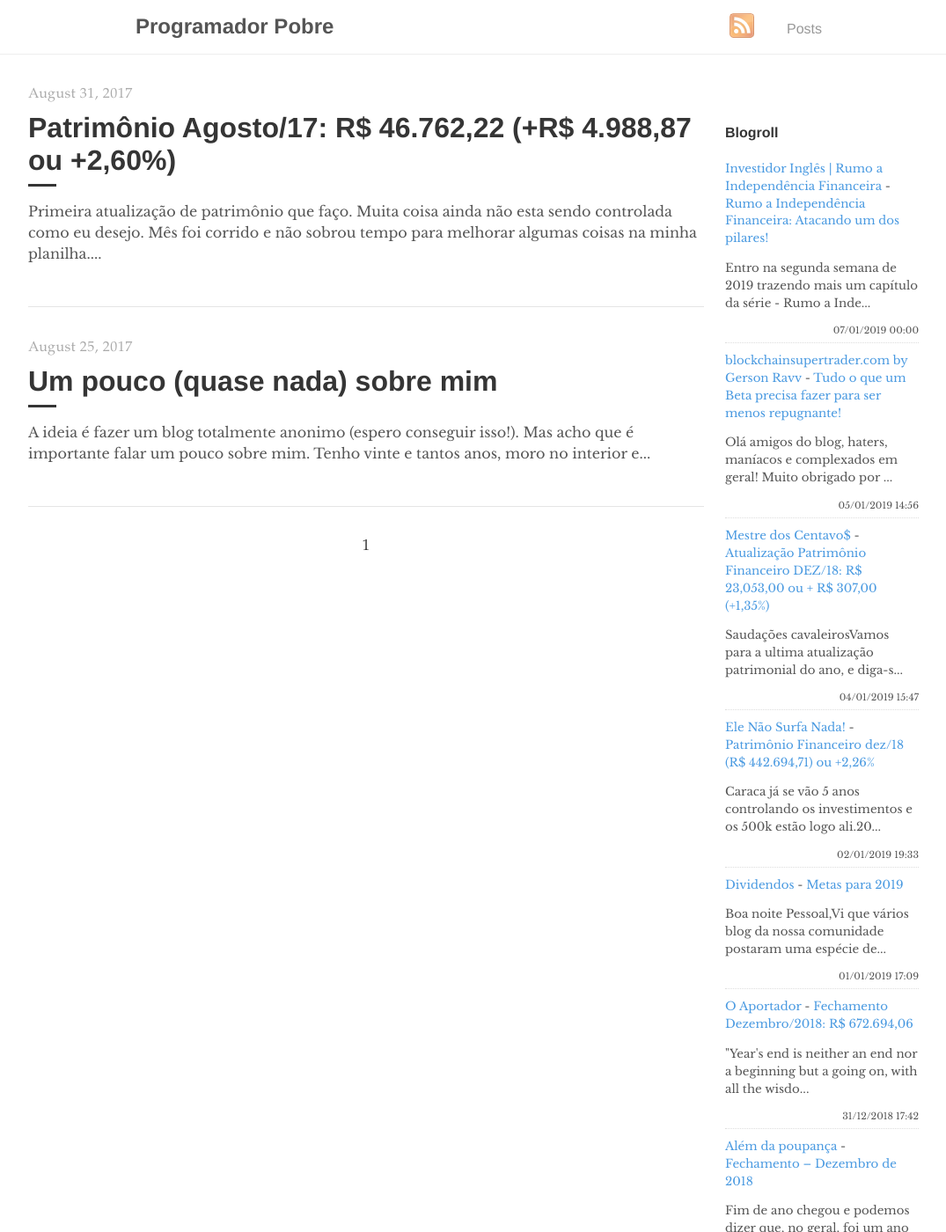
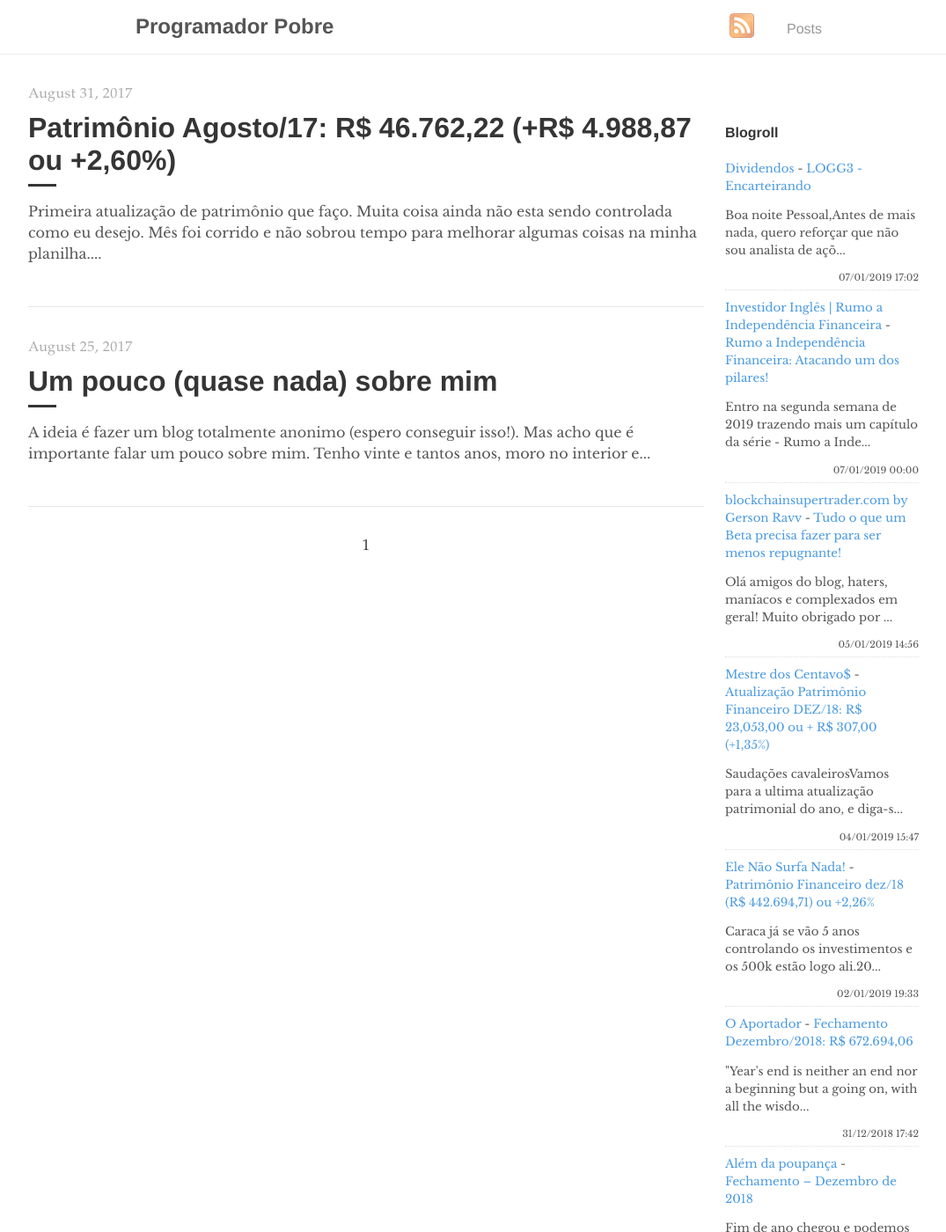
Before and after one commit to programadorpobre/programadorpobre.github.io, a Jekyll site: the page built from index.html, in a window 1280 px wide and 1400 px high. Shown: the whole window at 88% size, without its empty margins (96-1171 px from the left). Built offline with Jekyll 4.4.1, drawn with Linux system fonts in a browser that asks for light colours; the list of posts is cut into pages by our own code; comment, search, counter and statistics services are not loaded.

Commit message:
[ci skip] travis #521

```diff
--- a/_includes/feed-entries.html
+++ b/_includes/feed-entries.html
@@ -1,3 +1,8 @@
+<div class="feed-entry">
+    <a class="feed-entry-site-name" href="http://bonsdividendos.blogspot.com/">Dividendos</a> - <a class="feed-entry-title" href="http://bonsdividendos.blogspot.com/2019/01/logg3-encarteirando.html">LOGG3 - Encarteirando</a>
+    <p class="feed-entry-summary">Boa noite Pessoal,Antes de mais nada, quero reforçar que não sou analista de açõ...</p>
+    <time datetime="2019-01-07T17:02:00.001-08:00">07/01/2019 17:02</time>
+</div>
 <div class="feed-entry">
     <a class="feed-entry-site-name" href="https://www.investidoringles.com/">Investidor Inglês | Rumo a Independência Financeira</a> - <a class="feed-entry-title" href="https://www.investidoringles.com/2019/01/3-capitulo-serie-rumo-independencia-financeira.html">Rumo a Independência Financeira: Atacando um dos pilares!</a>
     <p class="feed-entry-summary">Entro na segunda semana de 2019 trazendo mais um capítulo da série - Rumo a Inde...</p>
@@ -19,11 +24,6 @@
     <time datetime="2019-01-02T19:33:00.001-02:00">02/01/2019 19:33</time>
 </div>
 <div class="feed-entry">
-    <a class="feed-entry-site-name" href="http://bonsdividendos.blogspot.com/">Dividendos</a> - <a class="feed-entry-title" href="http://bonsdividendos.blogspot.com/2019/01/metas-para-2019.html">Metas para 2019</a>
-    <p class="feed-entry-summary">Boa noite Pessoal,Vi que vários blog da nossa comunidade postaram uma espécie de...</p>
-    <time datetime="2019-01-01T17:09:00.001-08:00">01/01/2019 17:09</time>
-</div>
-<div class="feed-entry">
     <a class="feed-entry-site-name" href="https://oaportadorfinanceiro.blogspot.com/">O Aportador</a> - <a class="feed-entry-title" href="https://oaportadorfinanceiro.blogspot.com/2018/12/fechamento-dezembro2018-r-67269406.html">Fechamento Dezembro/2018: R$ 672.694,06</a>
     <p class="feed-entry-summary">"Year's end is neither an end nor a beginning but a going on, with all the wisdo...</p>
     <time datetime="2018-12-31T17:42:00.002-02:00">31/12/2018 17:42</time>
```
